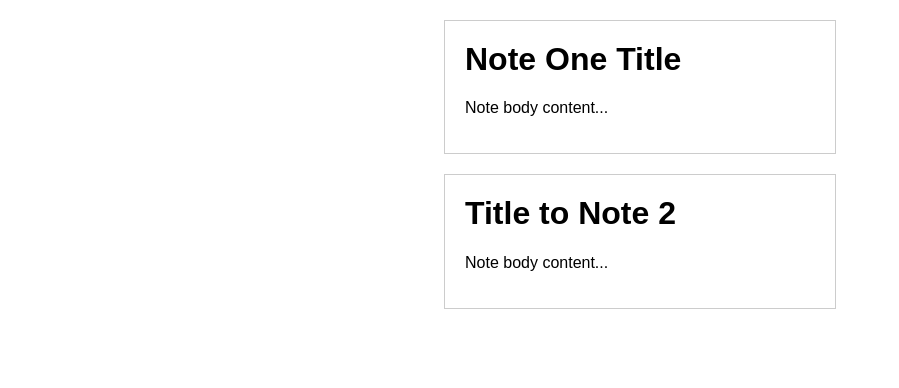
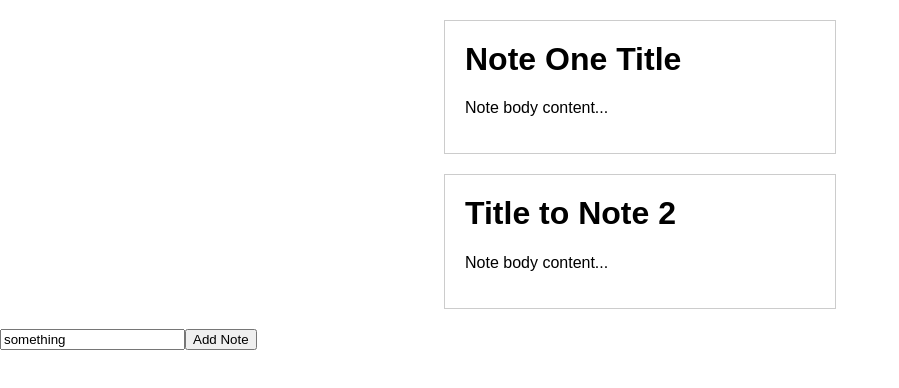
Before and after one commit to j-cam/wellnoted, a React (Create React App) app: page / in a window 1280 px wide. Shown: the top 388 px of the page, without its empty margins (0-899 px from the left). Built offline with nearby package versions, Linux system fonts and the light colour scheme.

Commit message:
Wired up the note form

```diff
--- a/src/App.js
+++ b/src/App.js
@@ -1,11 +1,13 @@
 import React, { Component } from 'react';
 import './App.css';
 import Note from './Components/Note/note';
+import NoteForm from './Components/NoteForm/noteForm';
 
 class App extends Component {
 
   constructor(props) {
     super(props);
+    this.addNote = this.addNote.bind(this);
 
     this.state = {
       notes: [
@@ -13,6 +15,16 @@ class App extends Component {
         {id: 2, title: "Title to Note 2", content: "Note body content..."}
       ],
     }
+  }
+
+  addNote(note) {
+    console.log('Adding a new note' + note);
+    const notes = this.state.notes;
+    notes.push(note);
+    this.setState({
+      notes: notes
+    })
+
   }
 
   render() {
@@ -25,6 +37,7 @@ class App extends Component {
           );
         })
       }
+      <NoteForm notes={this.state.notes} addNote={this.addNote} />
       </div>
     )
   }
--- /dev/null
+++ b/src/Components/NoteForm/noteForm.css
@@ -0,0 +1,10 @@
+.note {
+    border: 1px solid #ccc;
+    max-width: 350px;
+    margin: 20px auto;
+    padding: 20px;
+}
+
+.note h1 {
+    margin-top: 0;
+}
--- /dev/null
+++ b/src/Components/NoteForm/noteForm.jsx
@@ -0,0 +1,49 @@
+import React, {Component} from 'react';
+import './noteForm.css';
+
+class NoteForm extends Component {
+    constructor(props) {
+        super(props);
+        this.state = {
+            newNoteBody: 'something'
+        }
+        this.createNote = this.createNote.bind(this);
+    }
+
+
+    // updating newNoteBody is what shows the new value in the text input
+    handleChange(e) {
+        this.setState({
+            newNoteBody: e.target.value
+        });
+    }
+
+    createNote(e) {
+        e.preventDefault();
+        const note = {
+            id: `note-${Date.now()}`,
+            title: `Title for ${this.state.newNoteBody}`,
+            content: this.state.newNoteBody
+        }
+        this.props.addNote(note);
+    }
+
+
+    render(props) {
+        return (
+            <div className="note-form">
+               <input
+                    type="text"
+                    className="note-form__input-text"
+                    placeholder="Add a new note..."
+                    value={ this.state.newNoteBody }
+
+                    onChange={ (e) => this.handleChange(e) }
+                />
+               <button className="note-form__bttn"
+                onClick={this.createNote}>Add Note</button>
+            </div>
+        )
+    }
+}
+export default NoteForm;
```
